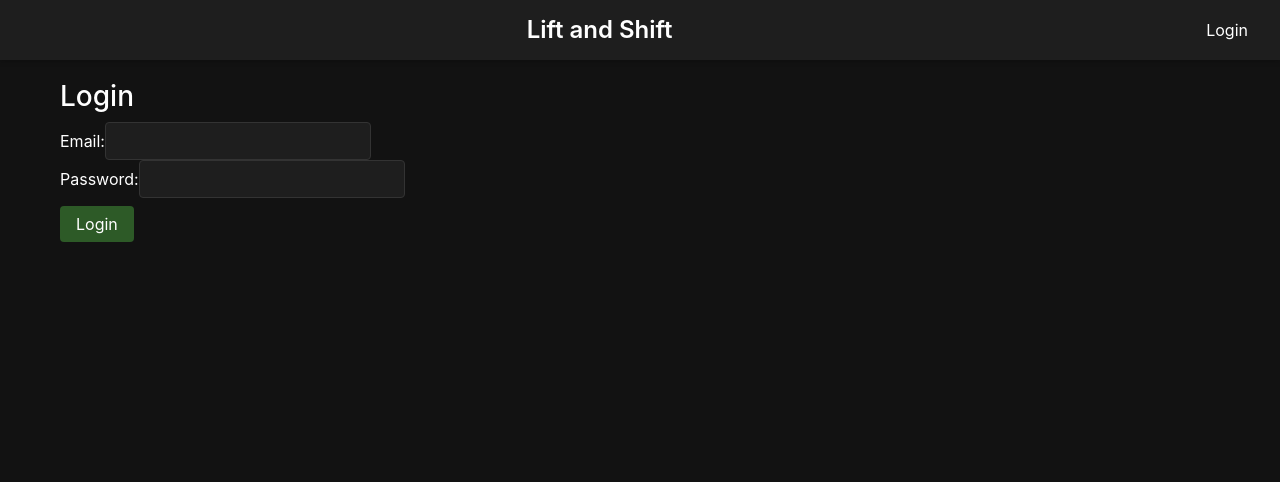
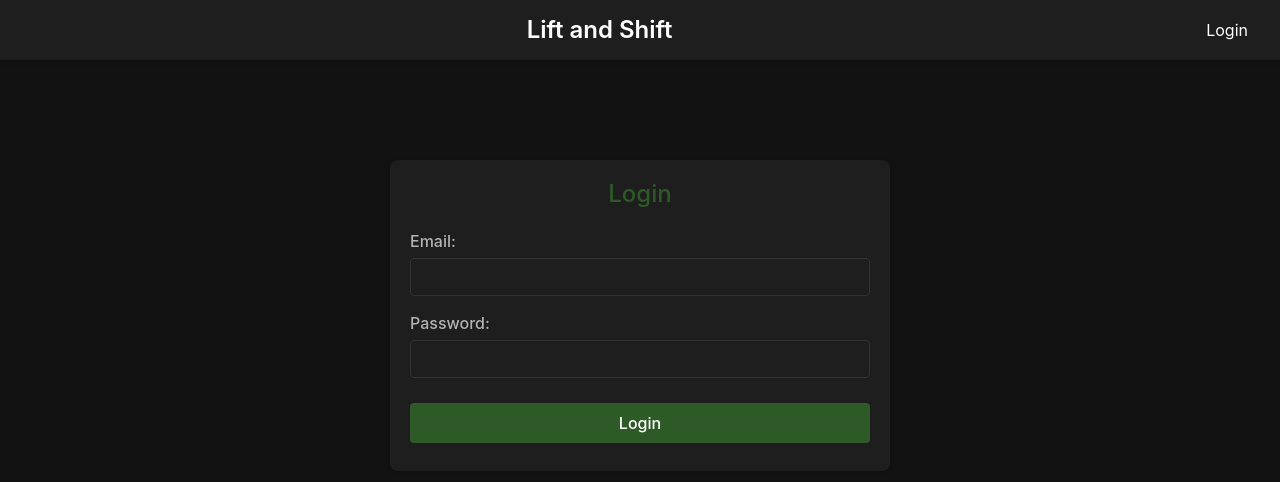
Before and after one commit to oleksiy-korniychuk/lift-and-shift-ui, a React (Create React App) app: page /login in a window 1280 px wide. Shown: the top 482 px of the page. Built offline with nearby package versions, Linux system fonts and the light colour scheme; no server answers.

Commit message:
Updated styling for the login page

```diff
--- a/src/components/Login.js
+++ b/src/components/Login.js
@@ -21,10 +21,11 @@ function Login() {
   };
 
   return (
-    <div className="login-container">
+    <div className="content-container">
+      <div className="create-form-container">
         <h2>Login</h2>
-      <form onSubmit={handleLogin}>
-        <div>
+        <form onSubmit={handleLogin} className="create-form">
+          <div className="form-field">
             <label>Email:</label>
             <input
               type="email"
@@ -33,7 +34,7 @@ function Login() {
               required
             />
           </div>
-        <div>
+          <div className="form-field">
             <label>Password:</label>
             <input
               type="password"
@@ -42,9 +43,10 @@ function Login() {
               required
             />
           </div>
-        <button type="submit">Login</button>
+          <button type="submit" className="create-form-button">Login</button>
         </form>
-      {error && <p style={{ color: 'red' }}>{error}</p>}
+        {error && <p className="create-form-error">{error}</p>}
+      </div>
     </div>
   );
 }
```
Lines whose indentation alone changed are shown as unchanged.
